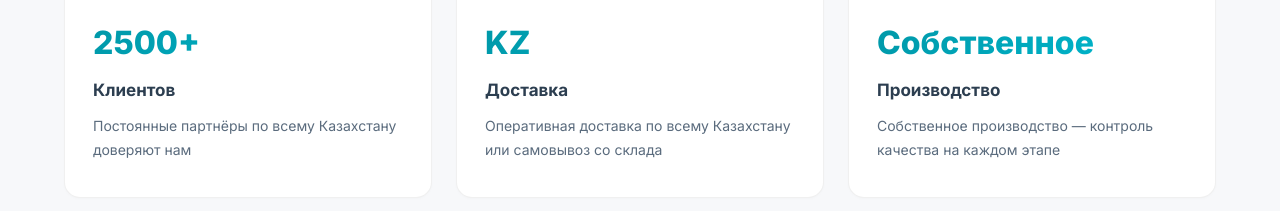
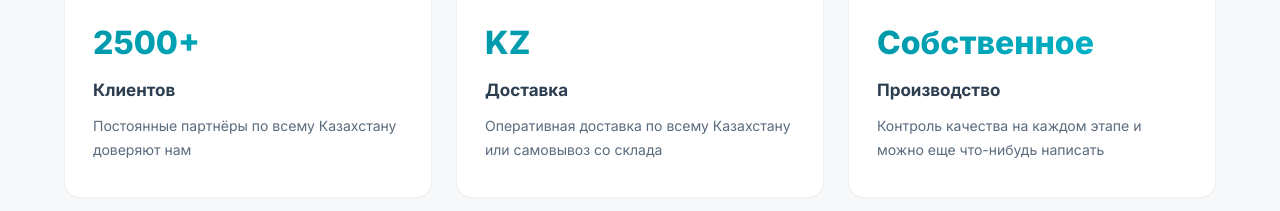
Before and after one commit to gptrabotatimalay/petpack-site-light, a plain HTML site: page index.html in a window 1280 px wide. Shown: the part 2467-2678 px from the top of the page. Drawn offline with Linux system fonts and the light colour scheme.

Commit message:
Update production quality control description

```diff
--- a/index.html
+++ b/index.html
@@ -245,7 +245,7 @@
                     </div>
                     <div class="advantage-number">Собственное</div>
                     <h3>Производство</h3>
-                    <p>Собственное производство — контроль качества на каждом этапе</p>
+                    <p>Контроль качества на каждом этапе и можно еще что-нибудь написать</p>
                 </div>
             </div>
         </div>
```
